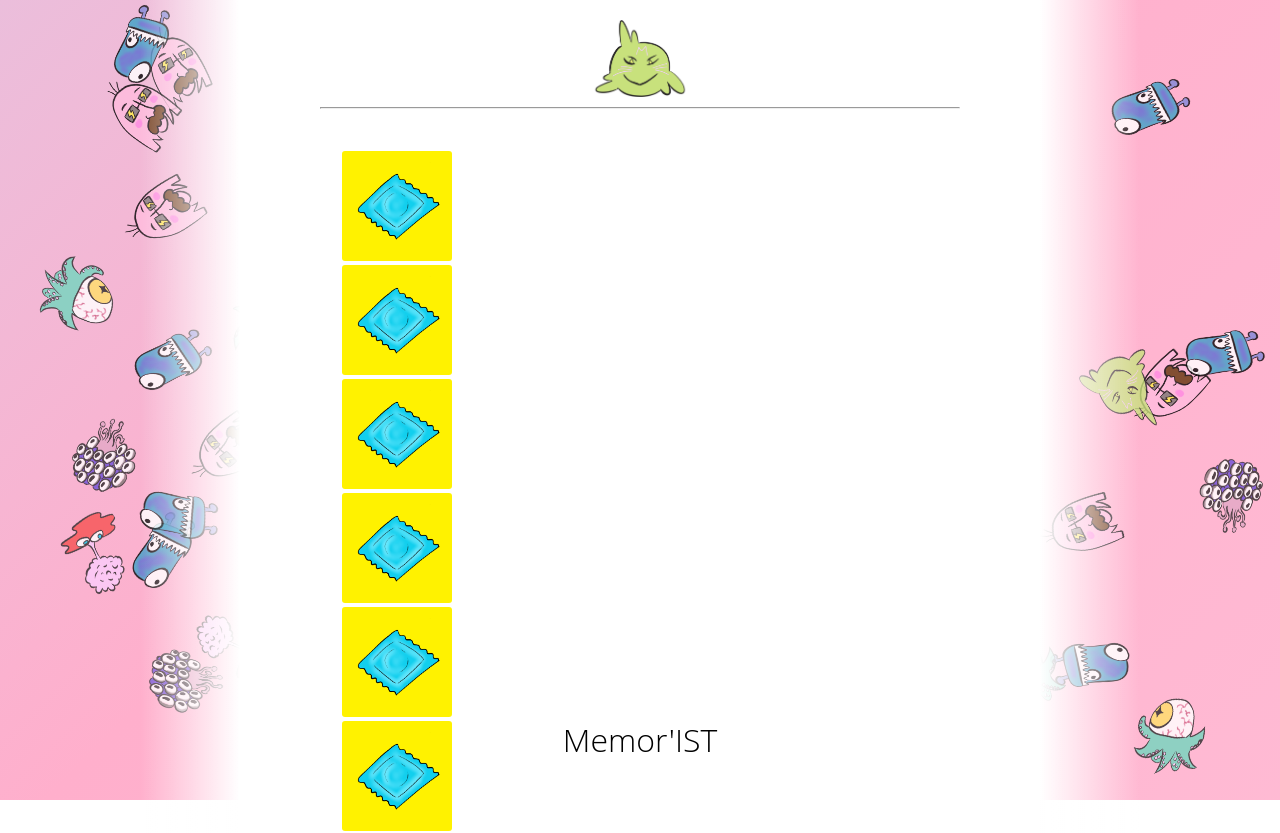
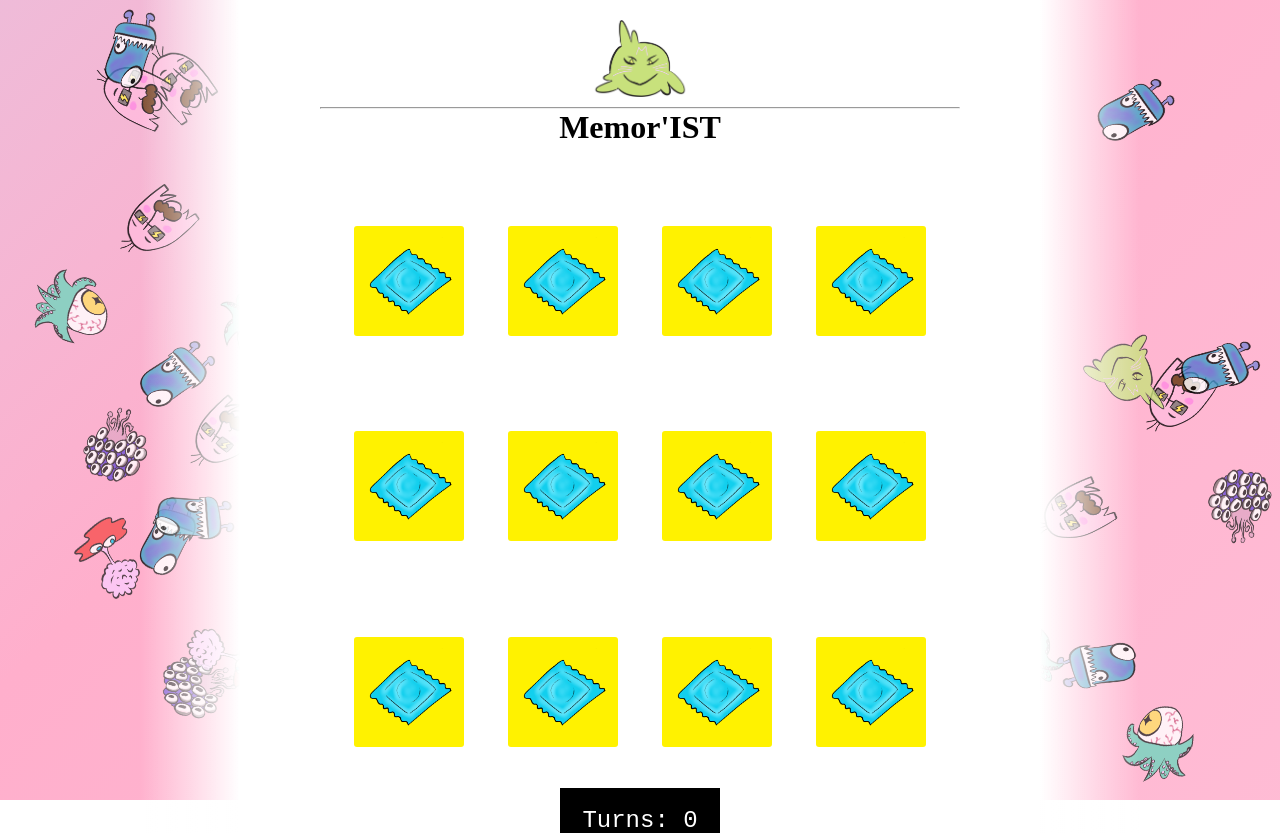
Before and after one commit to lucaasmth/ISToire_de_Q, a React (Create React App) app: page /memory in a window 1280 px wide. Shown: the top 833 px of the page. Built offline with nearby package versions, Linux system fonts and the light colour scheme.

Commit message:
Fixed memory disposition

```diff
--- a/src/bgCss/Background.css
+++ b/src/bgCss/Background.css
@@ -55,24 +55,3 @@
 background-position: 0% 50%
 }
 }
-
-  h1,
-  h6 {
-    font-family: 'Open Sans';
-    font-weight: 300;
-    text-align: center;
-    position: absolute;
-    top: 45%;
-    right: 0;
-    left: 0;
-    }
-
-  button {
-    font-family: 'Open Sans';
-    font-weight: 300;
-    text-align: center;
-    position: absolute;
-    top: 50%;
-    right: 0;
-    left: 48%;
-  }
--- a/src/components/Memory.css
+++ b/src/components/Memory.css
@@ -33,7 +33,7 @@
     height: 4rem;
 }
 
-.grid {
+.memory__grid {
     height: 600px;
     width: 600px;
     margin-top: 40px;
@@ -42,7 +42,7 @@
     grid-gap: 1em;
 }
 
-.grid div img {
+.memory__grid div img {
     width: 80%;
 }
 
--- a/src/components/Memory.js
+++ b/src/components/Memory.js
@@ -134,7 +134,7 @@ function Memory() {
     return(
       <div className='container'>
         <h1>Memor'IST</h1>
-      <div className="grid">
+        <div className="memory__grid">
           {cards.map(card => (
             <Card
               key={card.id}
```
Also changed, not shown: src/components/styles.css (indentation only). Lines whose indentation alone changed are shown as unchanged.
